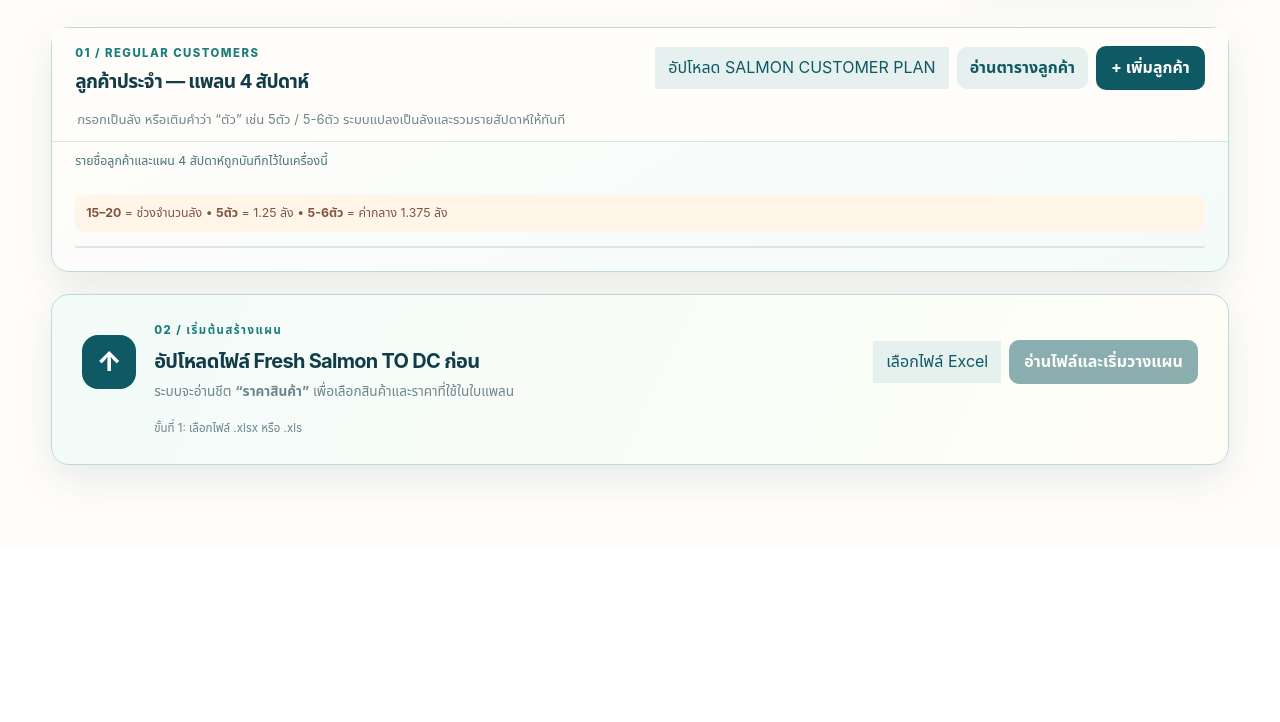
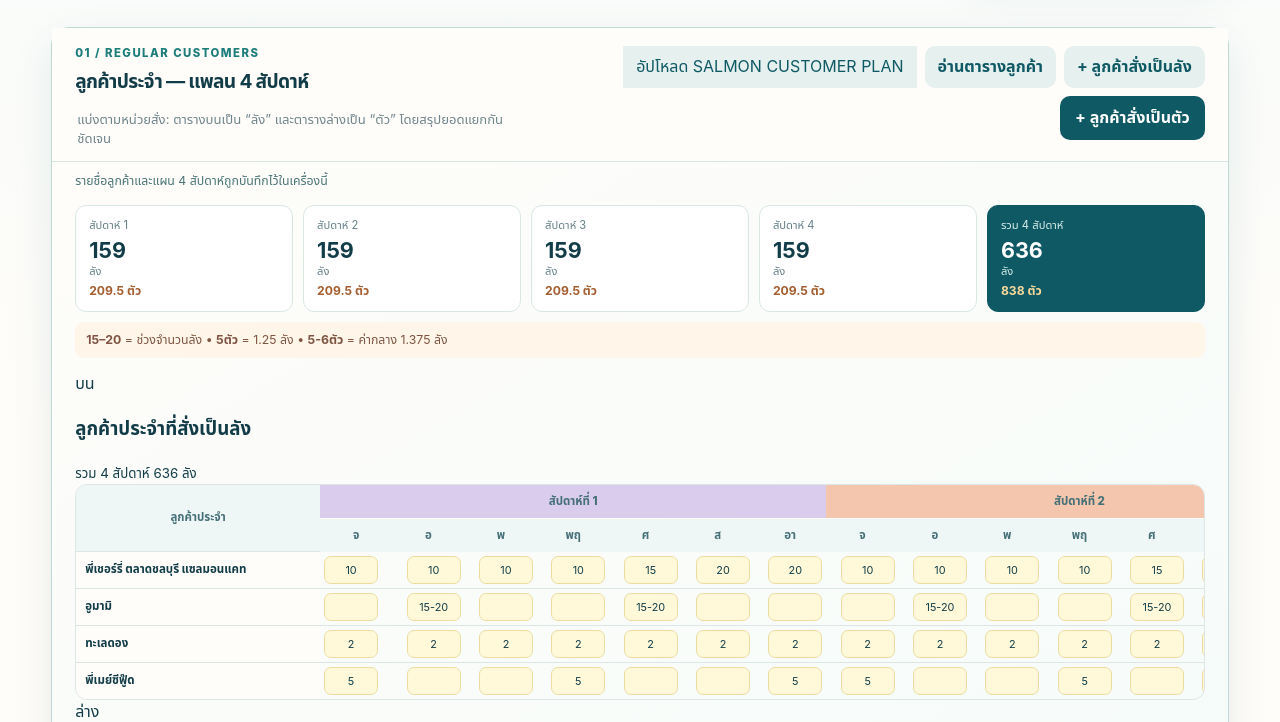
Before and after one commit to Bo2431024310-lgtm/Plan-Salmon, a website: page index.html in a window 1280 px wide. Shown: the part 318-1040 px from the top of the page. Before the commit the page ends 865 px from the top, so only its background shows below. Drawn offline with Linux system fonts and the light colour scheme.

Commit message:
Add separate customer plan tables

```diff
--- a/index.html
+++ b/index.html
@@ -20,11 +20,12 @@
       </section>
 
       <section class="panel customers-panel customer-library" aria-label="รายชื่อลูกค้าประจำ">
-        <div class="panel-title customer-sticky"><div><p class="eyebrow">01 / REGULAR CUSTOMERS</p><h2>ลูกค้าประจำ — แพลน 4 สัปดาห์</h2><p class="muted">กรอกเป็นลัง หรือเติมคำว่า “ตัว” เช่น 5ตัว / 5-6ตัว ระบบแปลงเป็นลังและรวมรายสัปดาห์ให้ทันที</p></div><div class="customer-actions"><label class="secondary upload-customer"><input id="customerSourceFile" type="file" accept=".xlsx,.xls" />อัปโหลด SALMON CUSTOMER PLAN</label><button class="secondary" id="readCustomerBtn" disabled>อ่านตารางลูกค้า</button><button class="primary" id="addCustomerBtn">+ เพิ่มลูกค้า</button></div></div>
+        <div class="panel-title customer-sticky"><div><p class="eyebrow">01 / REGULAR CUSTOMERS</p><h2>ลูกค้าประจำ — แพลน 4 สัปดาห์</h2><p class="muted">แบ่งตามหน่วยสั่ง: ตารางบนเป็น “ลัง” และตารางล่างเป็น “ตัว” โดยสรุปยอดแยกกันชัดเจน</p></div><div class="customer-actions"><label class="secondary upload-customer"><input id="customerSourceFile" type="file" accept=".xlsx,.xls" />อัปโหลด SALMON CUSTOMER PLAN</label><button class="secondary" id="readCustomerBtn" disabled>อ่านตารางลูกค้า</button><button class="secondary" id="addCartonCustomerBtn">+ ลูกค้าสั่งเป็นลัง</button><button class="primary" id="addFishCustomerBtn">+ ลูกค้าสั่งเป็นตัว</button></div></div>
         <p id="customerSourceStatus" class="import-status">รายชื่อลูกค้าและแผน 4 สัปดาห์ถูกบันทึกไว้ในเครื่องนี้</p>
         <div class="customer-week-summary" id="customerWeekSummary"></div>
         <div class="order-guide"><b>15–20</b> = ช่วงจำนวนลัง • <b>5ตัว</b> = 1.25 ลัง • <b>5-6ตัว</b> = ค่ากลาง 1.375 ลัง</div>
-        <div class="table-wrap customer-table-wrap"><table id="customerTable"><thead id="customerHead"></thead><tbody id="customerRows"></tbody></table></div>
+        <section class="customer-group carton-group"><div class="customer-group-title"><span>บน</span><h3>ลูกค้าประจำที่สั่งเป็นลัง</h3><small id="cartonGroupTotal"></small></div><div class="table-wrap customer-table-wrap"><table id="customerCartonTable"><thead id="customerCartonHead"></thead><tbody id="customerCartonRows"></tbody></table></div></section>
+        <section class="customer-group fish-group"><div class="customer-group-title"><span>ล่าง</span><h3>ลูกค้าประจำที่สั่งเป็นตัว</h3><small id="fishGroupTotal"></small></div><div class="table-wrap customer-table-wrap"><table id="customerFishTable"><thead id="customerFishHead"></thead><tbody id="customerFishRows"></tbody></table></div></section>
       </section>
 
       <section class="source-gate" id="sourceGate">
```
